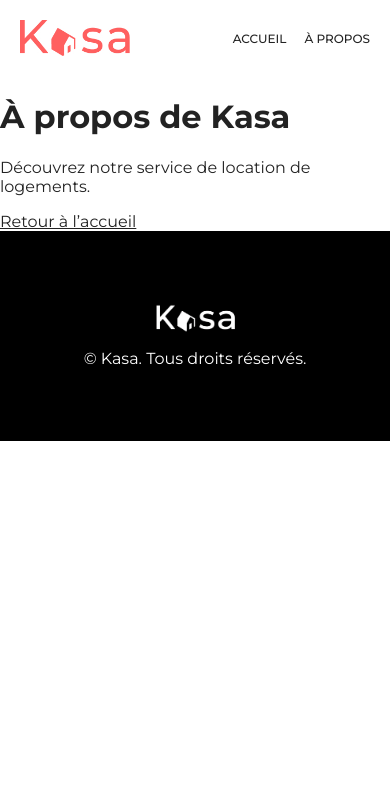
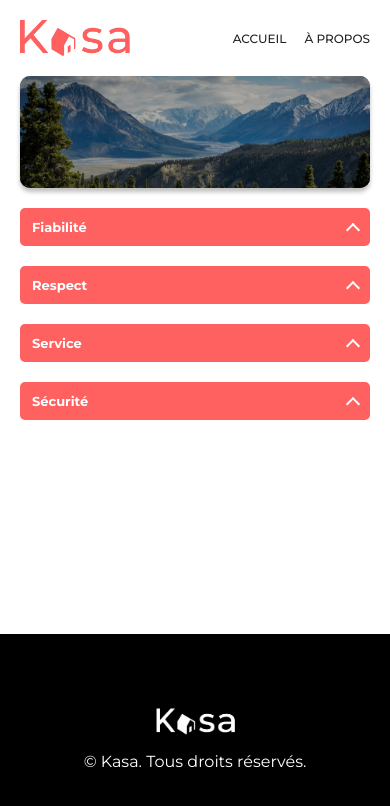
Before and after one commit to MelMiahal/Projet_React_Kasa, a React (Vite) app: page /about in a window 390 px wide. Shown: the top 806 px of the page. Built offline with nearby package versions, Linux system fonts and the light colour scheme.

Commit message:
feat (about) : add page with animated collapses

```diff
--- a/src/Components/Banner.jsx
+++ b/src/Components/Banner.jsx
@@ -1,10 +1,12 @@
-function Banner({ image, imageAlt, title }) {
+function Banner({ image, imageAlt, title, className = '' }) {
   return (
-    <section className="banner">
+    <section className={`banner${className ? ` ${className}` : ''}`}>
       <img className="banner__image" src={image} alt={imageAlt} />
-      <div className="banner__overlay">
-        <h1>{title}</h1>
-      </div>
+      {title && (
+        <div className="banner__overlay">
+          <h1>{title}</h1>
+        </div>
+      )}
     </section>
   )
 }
--- /dev/null
+++ b/src/Components/Collapse.jsx
@@ -0,0 +1,35 @@
+import { useId, useState } from 'react'
+
+function Collapse({ title, children }) {
+	const [isOpen, setIsOpen] = useState(false)
+	const panelId = useId()
+
+	return (
+		<section className={`collapse${isOpen ? ' collapse--open' : ''}`}>
+			<h2 className="collapse__heading">
+				<button
+					className="collapse__trigger"
+					type="button"
+					aria-expanded={isOpen}
+					aria-controls={panelId}
+					onClick={() => setIsOpen((open) => !open)}
+				>
+					<span>{title}</span>
+					<span className="collapse__chevron" aria-hidden="true" />
+				</button>
+			</h2>
+			<div
+				className="collapse__panel"
+				id={panelId}
+				aria-hidden={!isOpen}
+				inert={!isOpen}
+			>
+				<div className="collapse__content">
+					<div className="collapse__body">{children}</div>
+				</div>
+			</div>
+		</section>
+	)
+}
+
+export default Collapse
--- a/src/Components/Layout.jsx
+++ b/src/Components/Layout.jsx
@@ -4,7 +4,7 @@ import footerLogo from '../assets/LOGO.footer.png'
 
 function Layout() {
 	return (
-		<>
+		<div className="app-shell">
 			<header className="site-header">
 				<Link className="site-header__brand" to="/" aria-label="Kasa, accueil">
 					<img src={headerLogo} alt="" />
@@ -23,7 +23,7 @@ function Layout() {
 				</strong>
 				<p>© Kasa. Tous droits réservés.</p>
 			</footer>
-		</>
+		</div>
 	)
 }
 
--- a/src/pages/About.jsx
+++ b/src/pages/About.jsx
@@ -1,11 +1,45 @@
-import { Link } from 'react-router-dom'
+import Banner from '../Components/Banner.jsx'
+import Collapse from '../Components/Collapse.jsx'
+import bannerImage from '../assets/about-mountain.jpg'
+
+const values = [
+	{
+		title: 'Fiabilité',
+		content:
+			'Les annonces postées sur Kasa garantissent une fiabilité totale. Les photos sont conformes aux logements, et toutes les informations sont régulièrement vérifiées par nos équipes.',
+	},
+	{
+		title: 'Respect',
+		content:
+			'La bienveillance fait partie des valeurs fondatrices de Kasa. Tout comportement discriminatoire ou de perturbation du voisinage entraînera une exclusion de notre plateforme.',
+	},
+	{
+		title: 'Service',
+		content:
+			'La qualité du service est au cœur de notre engagement chez Kasa. Nous veillons à ce que chaque interaction, que ce soit avec nos hôtes ou nos locataires, soit empreinte de respect et de bienveillance.',
+	},
+	{
+		title: 'Sécurité',
+		content:
+			"La sécurité est la priorité de Kasa. Aussi bien pour nos hôtes que pour les voyageurs, chaque logement correspond aux critères de sécurité établis par nos services. En laissant une note aussi bien à l'hôte qu'au locataire, cela permet à nos équipes de vérifier que les standards sont bien respectés. Nous organisons également des ateliers sur la sécurité domestique pour nos hôtes.",
+	},
+]
 
 function About() {
 	return (
-		<main>
-			<h1>À propos de Kasa</h1>
-			<p>Découvrez notre service de location de logements.</p>
-			<Link to="/">Retour à l’accueil</Link>
+		<main className="about-page">
+			<Banner
+				className="banner--about"
+				image={bannerImage}
+				imageAlt="Vallée de montagne bordée de forêts et de sommets enneigés"
+			/>
+			<section className="about-page__values" aria-label="Nos valeurs">
+				{values.map(({ title, content }) => (
+					<Collapse key={title} title={title}>
+						<p>{content}</p>
+					</Collapse>
+				))}
+			</section>
 		</main>
 	)
 }
--- a/src/styles/main.scss
+++ b/src/styles/main.scss
@@ -22,6 +22,16 @@ body {
 	min-width: 320px;
 	min-height: 100vh;
 	margin: 0;
+}
+
+.app-shell {
+	min-height: 100vh;
+	display: flex;
+	flex-direction: column;
+
+	> main {
+		flex: 1;
+	}
 }
 
 button,
@@ -78,6 +88,91 @@ a {
 	margin: 0 auto 50px;
 }
 
+.about-page {
+	width: min(calc(100% - 100px), $content-width);
+	margin: 0 auto 30px;
+
+	&__values {
+		width: min(100%, 1023px);
+		margin: 30px auto 0;
+		display: grid;
+		gap: 24px;
+	}
+}
+
+.collapse {
+	&__heading {
+		margin: 0;
+	}
+
+	&__trigger {
+		width: 100%;
+		min-height: 42px;
+		padding: 10px 20px;
+		display: flex;
+		align-items: center;
+		justify-content: space-between;
+		gap: 16px;
+		border: 0;
+		border-radius: 5px;
+		background: $color-accent;
+		color: #fff;
+		font-size: 18px;
+		font-weight: 700;
+		text-align: left;
+		cursor: pointer;
+
+		&:focus-visible {
+			outline: 3px solid $color-text;
+			outline-offset: 3px;
+		}
+	}
+
+	&__chevron {
+		width: 12px;
+		height: 12px;
+		flex: 0 0 12px;
+		border-top: 3px solid currentColor;
+		border-left: 3px solid currentColor;
+		transform: translateY(3px) rotate(45deg);
+		transition: transform 220ms ease;
+	}
+
+	&--open &__trigger {
+		border-radius: 5px 5px 0 0;
+	}
+
+	&--open &__chevron {
+		transform: translateY(-3px) rotate(225deg);
+	}
+
+	&__panel {
+		display: grid;
+		grid-template-rows: 0fr;
+		background: $color-surface;
+		transition: grid-template-rows 220ms ease;
+	}
+
+	&--open &__panel {
+		grid-template-rows: 1fr;
+	}
+
+	&__content {
+		min-height: 0;
+		overflow: hidden;
+	}
+
+	&__body {
+		padding: 20px;
+		font-size: 16px;
+		line-height: 1.5;
+
+		p {
+			margin: 0;
+		}
+	}
+}
+
 .banner {
 	position: relative;
 	min-height: 220px;
@@ -111,6 +206,18 @@ a {
 		line-height: 1.2;
 		text-align: center;
 		text-shadow: 0 2px 4px rgb(0 0 0 / 65%);
+	}
+}
+
+.banner--about {
+	min-height: 178px;
+
+	&::after {
+		position: absolute;
+		inset: 0;
+		background: rgb(0 0 0 / 30%);
+		content: '';
+		pointer-events: none;
 	}
 }
 
@@ -174,7 +281,7 @@ a {
 }
 
 .site-footer {
-	min-height: 210px;
+	min-height: 172px;
 	padding: 36px 24px;
 	display: flex;
 	flex-direction: column;
@@ -212,6 +319,16 @@ a {
 	.site-header,
 	.home-page {
 		width: calc(100% - 40px);
+	}
+
+	.about-page {
+		width: calc(100% - 40px);
+		margin-bottom: 27px;
+
+		&__values {
+			margin-top: 20px;
+			gap: 20px;
+		}
 	}
 
 	.site-header {
@@ -252,6 +369,30 @@ a {
 		}
 	}
 
+	.banner--about {
+		min-height: 112px;
+	}
+
+	.collapse {
+		&__trigger {
+			min-height: 38px;
+			padding: 8px 12px;
+			font-size: 13px;
+		}
+
+		&__chevron {
+			width: 10px;
+			height: 10px;
+			flex-basis: 10px;
+			border-width: 2px;
+		}
+
+		&__body {
+			padding: 14px 12px;
+			font-size: 12px;
+		}
+	}
+
 	.lodging-list {
 		margin-top: 22px;
 		padding: 0;
@@ -277,3 +418,10 @@ a {
 		}
 	}
 }
+
+@media (prefers-reduced-motion: reduce) {
+	.collapse__chevron,
+	.collapse__panel {
+		transition: none;
+	}
+}
```
Also changed, not shown: src/assets/about-mountain.jpg (added).
